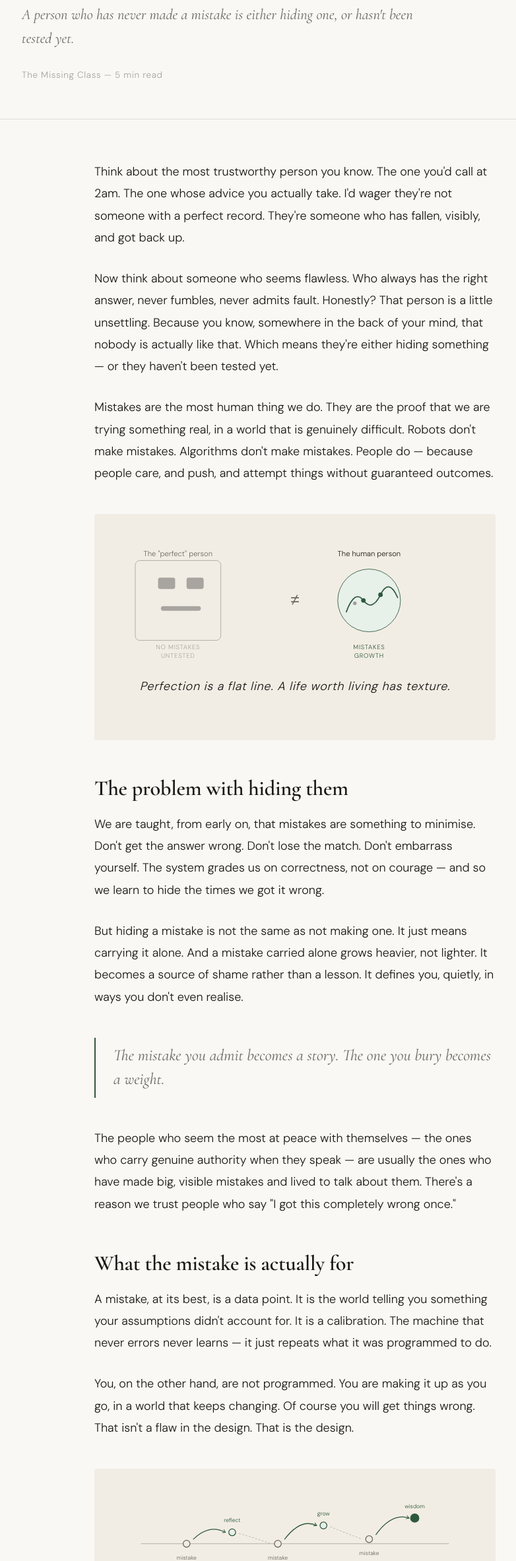
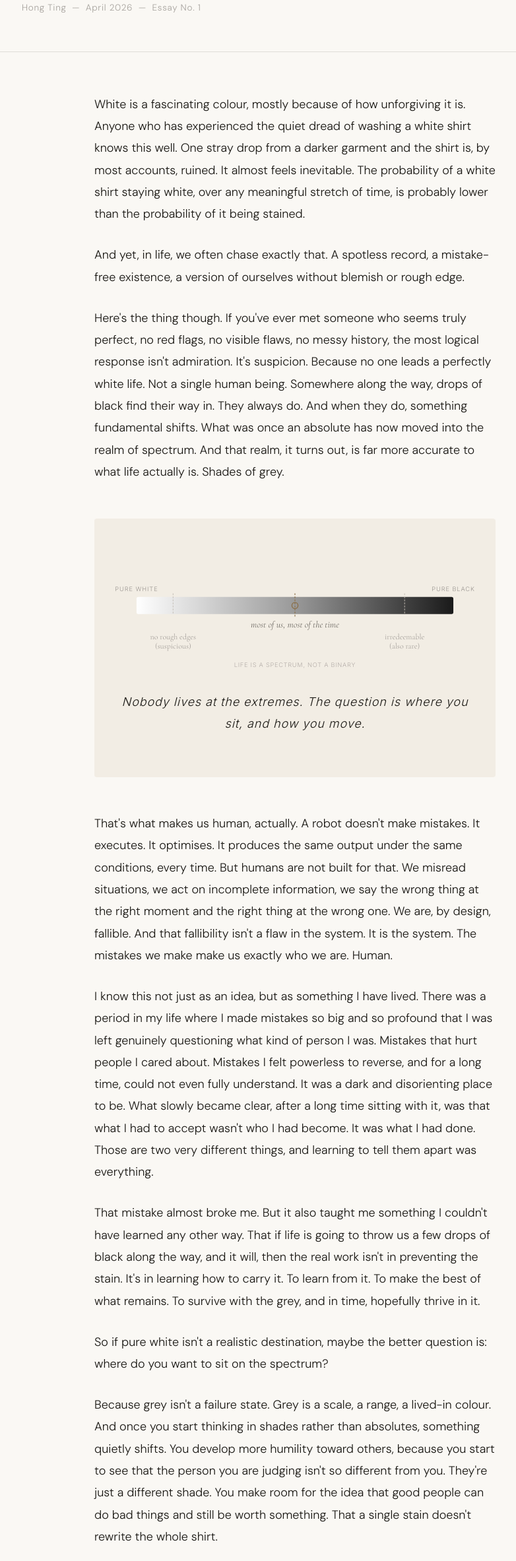
Before and after one commit to themissingclass/the-missing-class, a plain HTML site: page on-mistakes.html in a window 1280 px wide. Shown: the part 434-2800 px from the top of the page at 66% size, without its empty margins (193-975 px from the left). Drawn offline with nearby package versions, Linux system fonts and the light colour scheme.

Commit message:
Update on-mistakes.html

```diff
--- a/on-mistakes.html
+++ b/on-mistakes.html
@@ -1,11 +1,29 @@
 <!DOCTYPE html>
 <html lang="en">
 <head>
-  <meta charset="UTF-8">
-  <meta name="viewport" content="width=device-width, initial-scale=1.0">
-  <title>Mistakes Are What Separate Us From Robots — The Missing Class</title>
-  <meta name="description" content="A person who has never made a mistake is either hiding one, or hasn't been tested yet.">
-  <link rel="stylesheet" href="style.css">
+  <meta charset="UTF-8" />
+  <meta name="viewport" content="width=device-width, initial-scale=1.0" />
+  <title>Grey is the Colour of Life — The Missing Class</title>
+  <link rel="preconnect" href="https://fonts.googleapis.com" />
+  <link rel="preconnect" href="https://fonts.gstatic.com" crossorigin />
+  <link href="https://fonts.googleapis.com/css2?family=Cormorant+Garamond:ital,wght@0,300;0,400;0,500;0,600;1,300;1,400;1,500&family=Inter:wght@300;400;500&display=swap" rel="stylesheet" />
+  <link rel="stylesheet" href="style.css" />
+  <style>
+    .visual-block {
+      margin: 3rem 0;
+      background: #f2ede4;
+      border-radius: 4px;
+      padding: 2.5rem 1.5rem 2rem;
+    }
+    .visual-caption {
+      font-size: 0.75rem;
+      color: #9a9590;
+      text-align: center;
+      margin-top: 1.2rem;
+      letter-spacing: 0.05em;
+      font-family: 'Inter', sans-serif;
+    }
+  </style>
 </head>
 <body>
 
@@ -25,124 +43,87 @@
   </header>
 
   <main>
-    <header class="article-header">
-      <a class="back-link" href="index.html">&#8592; All Essays</a>
-      <p class="article-tag-large">On Being Human &mdash; Essay No. 1</p>
-      <h1 class="article-headline">Mistakes Are What<br><em>Separate Us From Robots</em></h1>
-      <p class="article-lede">A person who has never made a mistake is either hiding one, or hasn't been tested yet.</p>
-      <p class="article-byline">The Missing Class &mdash; 5 min read</p>
-    </header>
+
+    <div class="article-header">
+      <a class="back-link" href="index.html">&#8592; All essays</a>
+      <div class="article-tag-large">On Being Human</div>
+      <h1 class="article-headline">Grey is the Colour of Life</h1>
+      <p class="article-lede">On mistakes, imperfection, and why neither defines you the way you think.</p>
+      <div class="article-byline">Hong Ting &nbsp;&mdash;&nbsp; April 2026 &nbsp;&mdash;&nbsp; Essay No. 1</div>
+    </div>
 
     <article class="article-body">
 
-      <p>Think about the most trustworthy person you know. The one you'd call at 2am. The one whose advice you actually take. I'd wager they're not someone with a perfect record. They're someone who has fallen, visibly, and got back up.</p>
+      <p>White is a fascinating colour, mostly because of how unforgiving it is. Anyone who has experienced the quiet dread of washing a white shirt knows this well. One stray drop from a darker garment and the shirt is, by most accounts, ruined. It almost feels inevitable. The probability of a white shirt staying white, over any meaningful stretch of time, is probably lower than the probability of it being stained.</p>
 
-      <p>Now think about someone who seems flawless. Who always has the right answer, never fumbles, never admits fault. Honestly? That person is a little unsettling. Because you know, somewhere in the back of your mind, that nobody is actually like that. Which means they're either hiding something — or they haven't been tested yet.</p>
+      <p>And yet, in life, we often chase exactly that. A spotless record, a mistake-free existence, a version of ourselves without blemish or rough edge.</p>
 
-      <p>Mistakes are the most human thing we do. They are the proof that we are trying something real, in a world that is genuinely difficult. Robots don't make mistakes. Algorithms don't make mistakes. People do — because people care, and push, and attempt things without guaranteed outcomes.</p>
+      <p>Here's the thing though. If you've ever met someone who seems truly perfect, no red flags, no visible flaws, no messy history, the most logical response isn't admiration. It's suspicion. Because no one leads a perfectly white life. Not a single human being. Somewhere along the way, drops of black find their way in. They always do. And when they do, something fundamental shifts. What was once an absolute has now moved into the realm of spectrum. And that realm, it turns out, is far more accurate to what life actually is. Shades of grey.</p>
 
+      <!-- VISUALISATION: the grey spectrum -->
       <div class="visual-block">
-        <svg viewBox="0 0 620 220" xmlns="http://www.w3.org/2000/svg" style="font-family:'DM Sans',sans-serif;">
-          <!-- Robot side -->
-          <rect x="30" y="40" width="150" height="140" rx="8" fill="#f2ede4" stroke="#a8a49f" stroke-width="1"/>
-          <rect x="70" y="70" width="30" height="20" rx="4" fill="#a8a49f"/>
-          <rect x="120" y="70" width="30" height="20" rx="4" fill="#a8a49f"/>
-          <rect x="75" y="120" width="70" height="8" rx="4" fill="#a8a49f"/>
-          <text x="105" y="195" text-anchor="middle" font-size="11" fill="#a8a49f" letter-spacing="0.08em">NO MISTAKES</text>
-          <text x="105" y="210" text-anchor="middle" font-size="11" fill="#a8a49f" letter-spacing="0.08em">UNTESTED</text>
+        <svg viewBox="0 0 600 210" xmlns="http://www.w3.org/2000/svg" style="width:100%;height:auto;">
+          <defs>
+            <linearGradient id="greyScale" x1="0%" y1="0%" x2="100%" y2="0%">
+              <stop offset="0%"   stop-color="#ffffff"/>
+              <stop offset="50%"  stop-color="#999999"/>
+              <stop offset="100%" stop-color="#1a1a1a"/>
+            </linearGradient>
+            <style>
+              .gs-label { font-family: 'Inter', sans-serif; font-size: 10px; fill: #9a9590; letter-spacing: 0.1em; text-transform: uppercase; }
+              .gs-word  { font-family: 'Cormorant Garamond', Georgia, serif; font-size: 15px; fill: #5a5650; font-style: italic; }
+              .gs-big   { font-family: 'Cormorant Garamond', Georgia, serif; font-size: 13px; fill: #9a9590; }
+            </style>
+          </defs>
 
-          <!-- Arrow in centre -->
-          <text x="310" y="118" text-anchor="middle" font-size="28" fill="#6b6760">≠</text>
+          <!-- spectrum bar -->
+          <rect x="40" y="80" width="520" height="28" rx="3" fill="url(#greyScale)"/>
 
-          <!-- Human side — messy, warm, alive -->
-          <circle cx="440" cy="110" r="55" fill="#e8f0ea" stroke="#2d5a3d" stroke-width="1"/>
-          <!-- Squiggly path representing journey -->
-          <path d="M400 130 Q415 90 430 110 Q445 130 460 100 Q475 70 490 105" stroke="#2d5a3d" stroke-width="2" fill="none" stroke-linecap="round"/>
-          <!-- Dots for mistakes/moments -->
-          <circle cx="430" cy="110" r="4" fill="#2d5a3d"/>
-          <circle cx="460" cy="100" r="4" fill="#2d5a3d"/>
-          <circle cx="415" cy="115" r="3" fill="#6b6760" opacity="0.6"/>
-          <text x="440" y="195" text-anchor="middle" font-size="11" fill="#2d5a3d" letter-spacing="0.08em">MISTAKES</text>
-          <text x="440" y="210" text-anchor="middle" font-size="11" fill="#2d5a3d" letter-spacing="0.08em">GROWTH</text>
+          <!-- end labels -->
+          <text x="40"  y="70" text-anchor="middle" class="gs-label">Pure white</text>
+          <text x="560" y="70" text-anchor="middle" class="gs-label">Pure black</text>
 
-          <!-- Labels -->
-          <text x="105" y="32" text-anchor="middle" font-size="13" fill="#6b6760">The "perfect" person</text>
-          <text x="440" y="32" text-anchor="middle" font-size="13" fill="#1a1814">The human person</text>
+          <!-- centre marker: most people -->
+          <line x1="300" y1="74" x2="300" y2="112" stroke="#8b6f47" stroke-width="1.2" stroke-dasharray="3,2"/>
+          <circle cx="300" cy="94" r="5" fill="none" stroke="#8b6f47" stroke-width="1.5"/>
+          <text x="300" y="130" text-anchor="middle" class="gs-word">most of us, most of the time</text>
+
+          <!-- left marker -->
+          <line x1="100" y1="74" x2="100" y2="108" stroke="#c4bdb5" stroke-width="1" stroke-dasharray="3,2"/>
+          <text x="100" y="150" text-anchor="middle" class="gs-big">no rough edges</text>
+          <text x="100" y="165" text-anchor="middle" class="gs-big">(suspicious)</text>
+
+          <!-- right marker -->
+          <line x1="480" y1="74" x2="480" y2="108" stroke="#c4bdb5" stroke-width="1" stroke-dasharray="3,2"/>
+          <text x="480" y="150" text-anchor="middle" class="gs-big">irredeemable</text>
+          <text x="480" y="165" text-anchor="middle" class="gs-big">(also rare)</text>
+
+          <!-- bottom note -->
+          <text x="300" y="195" text-anchor="middle" font-family="'Inter', sans-serif" font-size="10" fill="#b4ada8" letter-spacing="0.08em">LIFE IS A SPECTRUM, NOT A BINARY</text>
         </svg>
-        <p class="visual-caption">Perfection is a flat line. A life worth living has texture.</p>
+        <p class="visual-caption">Nobody lives at the extremes. The question is where you sit, and how you move.</p>
       </div>
 
-      <h2>The problem with hiding them</h2>
+      <p>That's what makes us human, actually. A robot doesn't make mistakes. It executes. It optimises. It produces the same output under the same conditions, every time. But humans are not built for that. We misread situations, we act on incomplete information, we say the wrong thing at the right moment and the right thing at the wrong one. We are, by design, fallible. And that fallibility isn't a flaw in the system. It is the system. The mistakes we make make us exactly who we are. Human.</p>
 
-      <p>We are taught, from early on, that mistakes are something to minimise. Don't get the answer wrong. Don't lose the match. Don't embarrass yourself. The system grades us on correctness, not on courage — and so we learn to hide the times we got it wrong.</p>
+      <p>I know this not just as an idea, but as something I have lived. There was a period in my life where I made mistakes so big and so profound that I was left genuinely questioning what kind of person I was. Mistakes that hurt people I cared about. Mistakes I felt powerless to reverse, and for a long time, could not even fully understand. It was a dark and disorienting place to be. What slowly became clear, after a long time sitting with it, was that what I had to accept wasn't who I had become. It was what I had done. Those are two very different things, and learning to tell them apart was everything.</p>
 
-      <p>But hiding a mistake is not the same as not making one. It just means carrying it alone. And a mistake carried alone grows heavier, not lighter. It becomes a source of shame rather than a lesson. It defines you, quietly, in ways you don't even realise.</p>
+      <p>That mistake almost broke me. But it also taught me something I couldn't have learned any other way. That if life is going to throw us a few drops of black along the way, and it will, then the real work isn't in preventing the stain. It's in learning how to carry it. To learn from it. To make the best of what remains. To survive with the grey, and in time, hopefully thrive in it.</p>
 
-      <blockquote>
-        <p>The mistake you admit becomes a story. The one you bury becomes a weight.</p>
-      </blockquote>
+      <p>So if pure white isn't a realistic destination, maybe the better question is: where do you want to sit on the spectrum?</p>
 
-      <p>The people who seem the most at peace with themselves — the ones who carry genuine authority when they speak — are usually the ones who have made big, visible mistakes and lived to talk about them. There's a reason we trust people who say "I got this completely wrong once."</p>
+      <p>Because grey isn't a failure state. Grey is a scale, a range, a lived-in colour. And once you start thinking in shades rather than absolutes, something quietly shifts. You develop more humility toward others, because you start to see that the person you are judging isn't so different from you. They're just a different shade. You make room for the idea that good people can do bad things and still be worth something. That a single stain doesn't rewrite the whole shirt.</p>
 
-      <h2>What the mistake is actually for</h2>
+      <p>Once tainted, you can never be fully white again. At least not in one lifetime. There isn't enough time, or enough white paint, to completely drown out what came before. But maybe that was never the point.</p>
 
-      <p>A mistake, at its best, is a data point. It is the world telling you something your assumptions didn't account for. It is a calibration. The machine that never errors never learns — it just repeats what it was programmed to do.</p>
+      <p>Maybe life isn't about chasing the white.</p>
 
-      <p>You, on the other hand, are not programmed. You are making it up as you go, in a world that keeps changing. Of course you will get things wrong. That isn't a flaw in the design. That is the design.</p>
+      <p>Maybe it's about learning to live well in the grey.</p>
 
-      <div class="visual-block">
-        <svg viewBox="0 0 620 180" xmlns="http://www.w3.org/2000/svg" style="font-family:'DM Sans',sans-serif;">
-          <!-- Timeline of growth through mistakes -->
-          <line x1="40" y1="90" x2="580" y2="90" stroke="#a8a49f" stroke-width="1"/>
-
-          <!-- Events: mistake then growth -->
-          <circle cx="120" cy="90" r="6" fill="#f2ede4" stroke="#6b6760" stroke-width="1.5"/>
-          <text x="120" y="118" text-anchor="middle" font-size="10" fill="#6b6760">mistake</text>
-          <path d="M132 82 Q160 55 188 70" stroke="#2d5a3d" stroke-width="1.5" fill="none" stroke-linecap="round" marker-end="url(#arr)"/>
-
-          <circle cx="200" cy="70" r="6" fill="#e8f0ea" stroke="#2d5a3d" stroke-width="1.5"/>
-          <text x="200" y="52" text-anchor="middle" font-size="10" fill="#2d5a3d">reflect</text>
-
-          <path d="M212 72 Q240 80 268 90" stroke="#a8a49f" stroke-width="1" fill="none" stroke-dasharray="3 3"/>
-
-          <circle cx="280" cy="90" r="6" fill="#f2ede4" stroke="#6b6760" stroke-width="1.5"/>
-          <text x="280" y="118" text-anchor="middle" font-size="10" fill="#6b6760">mistake</text>
-          <path d="M292 82 Q320 45 348 58" stroke="#2d5a3d" stroke-width="1.5" fill="none" stroke-linecap="round" marker-end="url(#arr)"/>
-
-          <circle cx="360" cy="58" r="6" fill="#e8f0ea" stroke="#2d5a3d" stroke-width="1.5"/>
-          <text x="360" y="40" text-anchor="middle" font-size="10" fill="#2d5a3d">grow</text>
-
-          <path d="M372 60 Q400 72 428 82" stroke="#a8a49f" stroke-width="1" fill="none" stroke-dasharray="3 3"/>
-
-          <circle cx="440" cy="82" r="6" fill="#f2ede4" stroke="#6b6760" stroke-width="1.5"/>
-          <text x="440" y="110" text-anchor="middle" font-size="10" fill="#6b6760">mistake</text>
-          <path d="M452 74 Q480 35 510 45" stroke="#2d5a3d" stroke-width="1.5" fill="none" stroke-linecap="round" marker-end="url(#arr)"/>
-
-          <circle cx="520" cy="45" r="8" fill="#2d5a3d"/>
-          <text x="520" y="28" text-anchor="middle" font-size="10" fill="#2d5a3d">wisdom</text>
-
-          <defs>
-            <marker id="arr" viewBox="0 0 10 10" refX="8" refY="5" markerWidth="5" markerHeight="5" orient="auto-start-reverse">
-              <path d="M2 1L8 5L2 9" fill="none" stroke="#2d5a3d" stroke-width="1.5" stroke-linecap="round"/>
-            </marker>
-          </defs>
-
-          <text x="310" y="168" text-anchor="middle" font-size="11" fill="#a8a49f" letter-spacing="0.05em">Each mistake, when faced, becomes a step upward</text>
-        </svg>
-        <p class="visual-caption">The path up isn't smooth. It's built from stumbles.</p>
-      </div>
-
-      <h2>So what do you do with it</h2>
-
-      <p>You name it. You say, clearly, even if just to yourself: I got that wrong. You resist the urge to explain it away, to blame circumstance, to minimise. Just: I got that wrong, and here is what I now know because of it.</p>
-
-      <p>That's not self-punishment. That's accountability — which is different. Accountability is about ownership. Self-punishment is about shame. One moves you forward, the other keeps you stuck.</p>
-
-      <p>The best thing you can do with a mistake isn't to never make it again. It's to make a different mistake next time. To be wrong in a new direction, which means you're growing into new territory.</p>
-
-      <p>The goal was never to be perfect. The goal was always to be real.</p>
+      <p><em>After all, grey is the colour of life anyway.</em></p>
 
     </article>
+
   </main>
 
   <footer class="site-footer">
```
